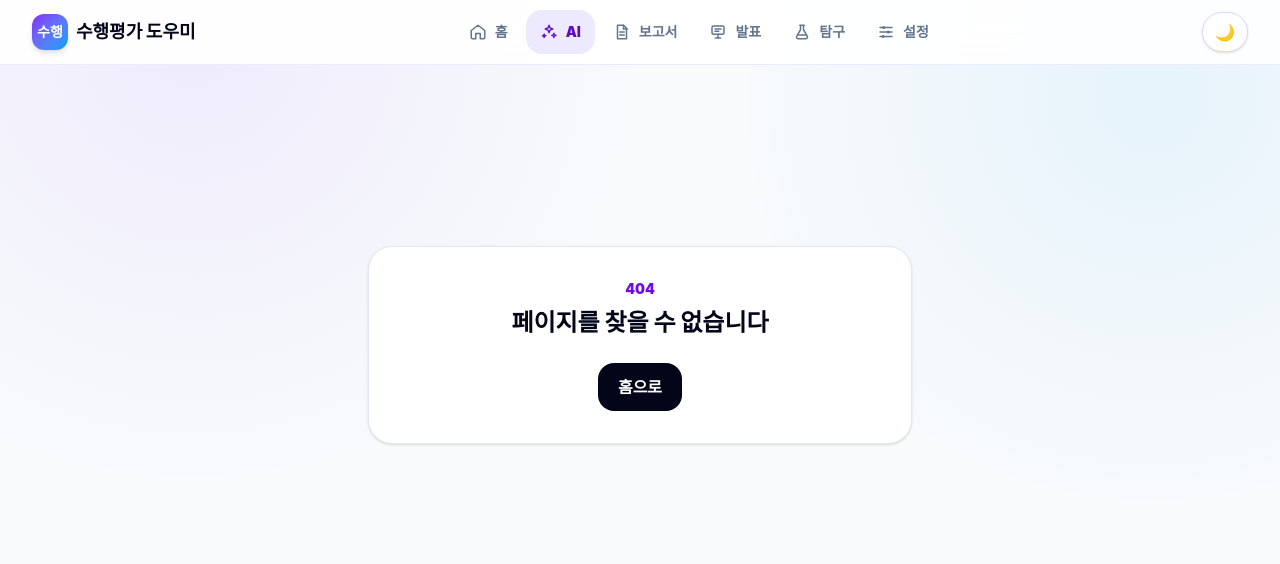
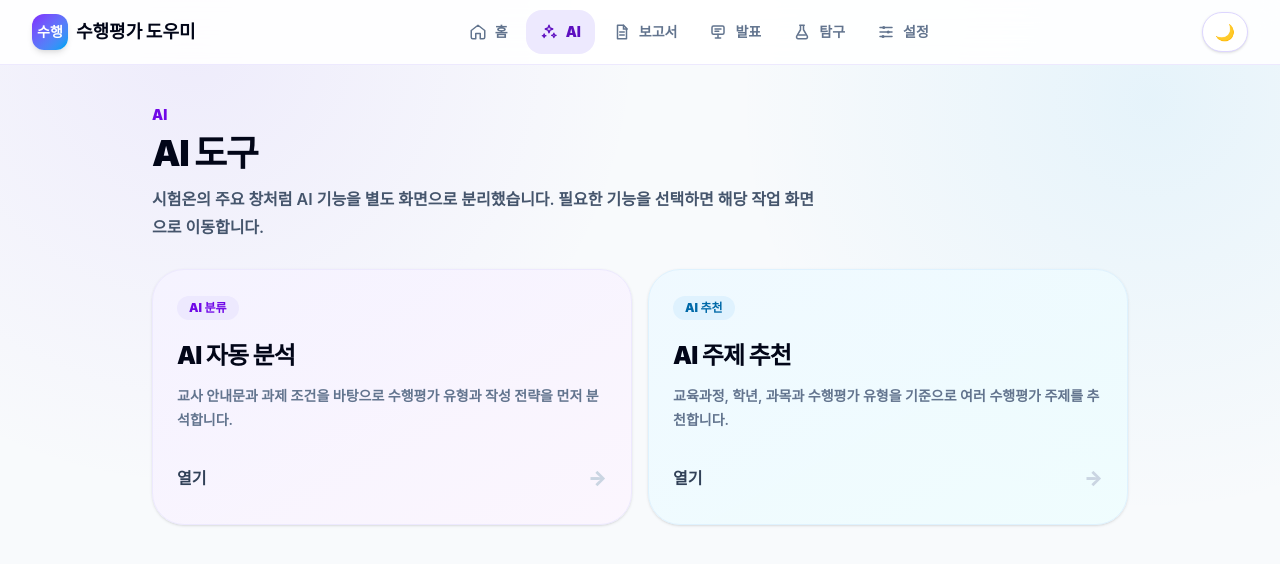
Before and after one commit to dy6553/performance-assessment-assistant, a Next.js app: page /ai-tools in a window 1280 px wide. Before the commit this address had no page. Shown: the top 564 px of the page. Built offline with nearby package versions, Linux system fonts and the light colour scheme.

Commit message:
feat: add dedicated AI tools window

```diff
--- /dev/null
+++ b/src/app/ai-tools/page.tsx
@@ -0,0 +1,53 @@
+import Link from "next/link";
+
+const tools = [
+  {
+    href: "/assignment/setup/auto",
+    eyebrow: "AI 분류",
+    title: "AI 자동 분석",
+    description: "교사 안내문과 과제 조건을 바탕으로 수행평가 유형과 작성 전략을 먼저 분석합니다.",
+    className: "from-violet-50 to-fuchsia-50/70 border-violet-100",
+    badgeClassName: "bg-violet-100 text-violet-700",
+  },
+  {
+    href: "/topic-recommender",
+    eyebrow: "AI 추천",
+    title: "AI 주제 추천",
+    description: "교육과정, 학년, 과목과 수행평가 유형을 기준으로 여러 수행평가 주제를 추천합니다.",
+    className: "from-sky-50 to-cyan-50/70 border-sky-100",
+    badgeClassName: "bg-sky-100 text-sky-700",
+  },
+] as const;
+
+export default function AiToolsPage() {
+  return (
+    <main className="mx-auto min-h-[calc(100dvh-4rem)] max-w-5xl px-4 py-6 sm:px-6 sm:py-10">
+      <header>
+        <p className="text-sm font-black text-violet-700">AI</p>
+        <h1 className="mt-2 text-3xl font-black tracking-[-0.04em] text-slate-950 sm:text-4xl">AI 도구</h1>
+        <p className="mt-3 max-w-2xl text-sm font-semibold leading-7 text-slate-600 sm:text-base">
+          시험온의 주요 창처럼 AI 기능을 별도 화면으로 분리했습니다. 필요한 기능을 선택하면 해당 작업 화면으로 이동합니다.
+        </p>
+      </header>
+
+      <section className="mt-7 grid gap-4 sm:grid-cols-2" aria-label="AI 기능">
+        {tools.map((tool) => (
+          <Link
+            className={`group min-h-64 rounded-[2rem] border bg-gradient-to-br p-6 shadow-sm transition hover:-translate-y-1 hover:shadow-lg active:scale-[0.99] ${tool.className}`}
+            href={tool.href}
+            key={tool.href}
+            prefetch
+          >
+            <span className={`inline-flex rounded-full px-3 py-1 text-xs font-black ${tool.badgeClassName}`}>{tool.eyebrow}</span>
+            <h2 className="mt-5 text-2xl font-black tracking-[-0.03em] text-slate-950">{tool.title}</h2>
+            <p className="mt-3 text-sm font-semibold leading-6 text-slate-500">{tool.description}</p>
+            <div className="mt-8 flex items-center justify-between font-black text-slate-700">
+              <span>열기</span>
+              <span className="text-xl text-slate-300 transition group-hover:translate-x-1 group-hover:text-violet-600" aria-hidden="true">→</span>
+            </div>
+          </Link>
+        ))}
+      </section>
+    </main>
+  );
+}
```
